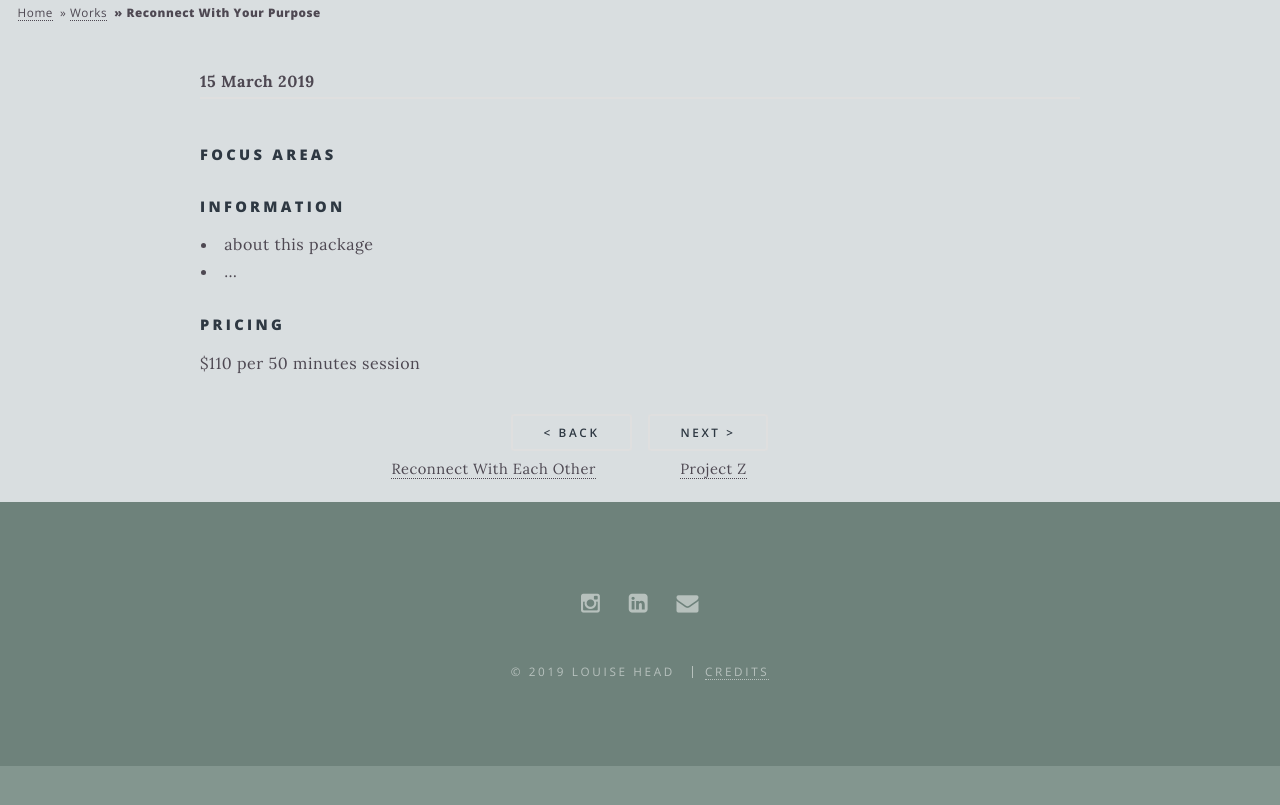
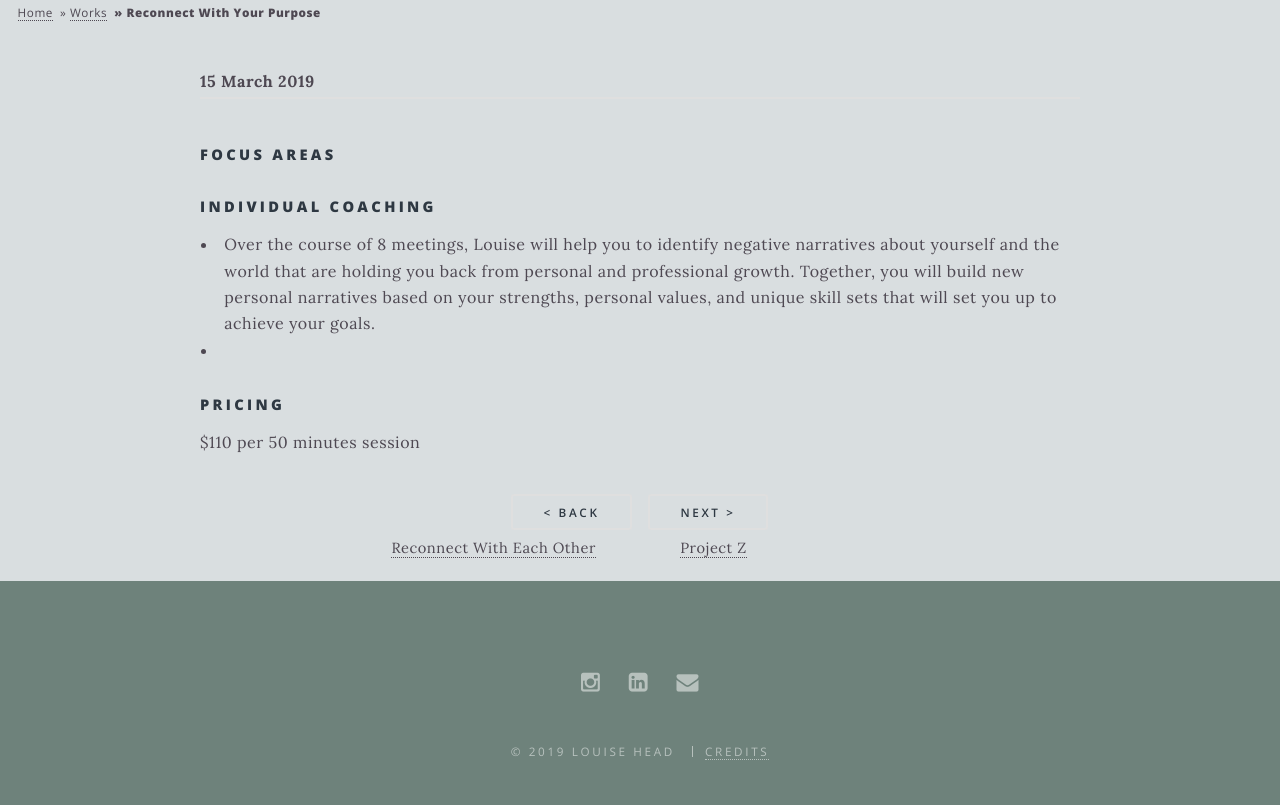
Before and after one commit to lehead/lehead.github.io, a Jekyll site: the page built from _posts/2019-03-15-custom-package.md, in a window 1280 px wide and 1206 px high. Shown: the part 361-1166 px from the top of the window. Built offline with Jekyll 4.4.1, drawn with Linux system fonts in a browser that asks for light colours.

Commit message:
add individual coaching copy

```diff
--- a/_posts/2019-03-15-custom-package.md
+++ b/_posts/2019-03-15-custom-package.md
@@ -10,10 +10,10 @@ background-image: alexis-brown-85793-unsplash.jpg
   - depression -->
 ---
 
-#### Information
+#### Individual Coaching
 
-- about this package
-- ...
+- Over the course of 8 meetings, Louise will help you to identify negative narratives about yourself and the world that are holding you back from personal and professional growth. Together, you will build new personal narratives based on your strengths, personal values, and unique skill sets that will set you up to achieve your goals.
+-
 
 #### Pricing
 
```
